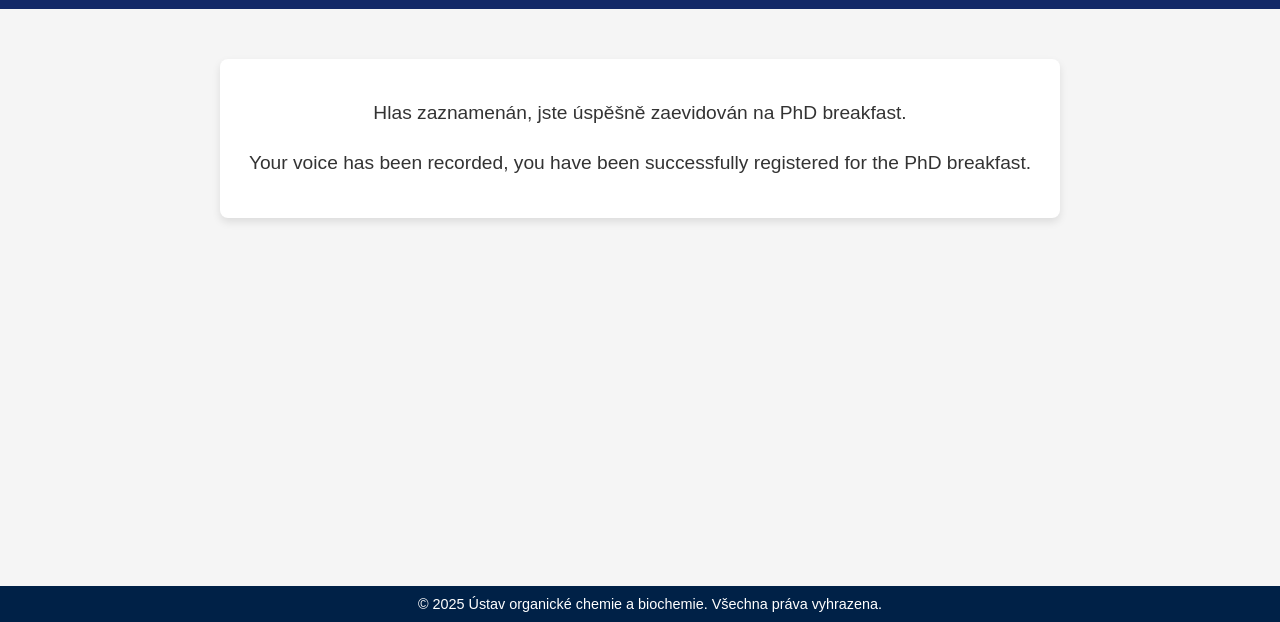
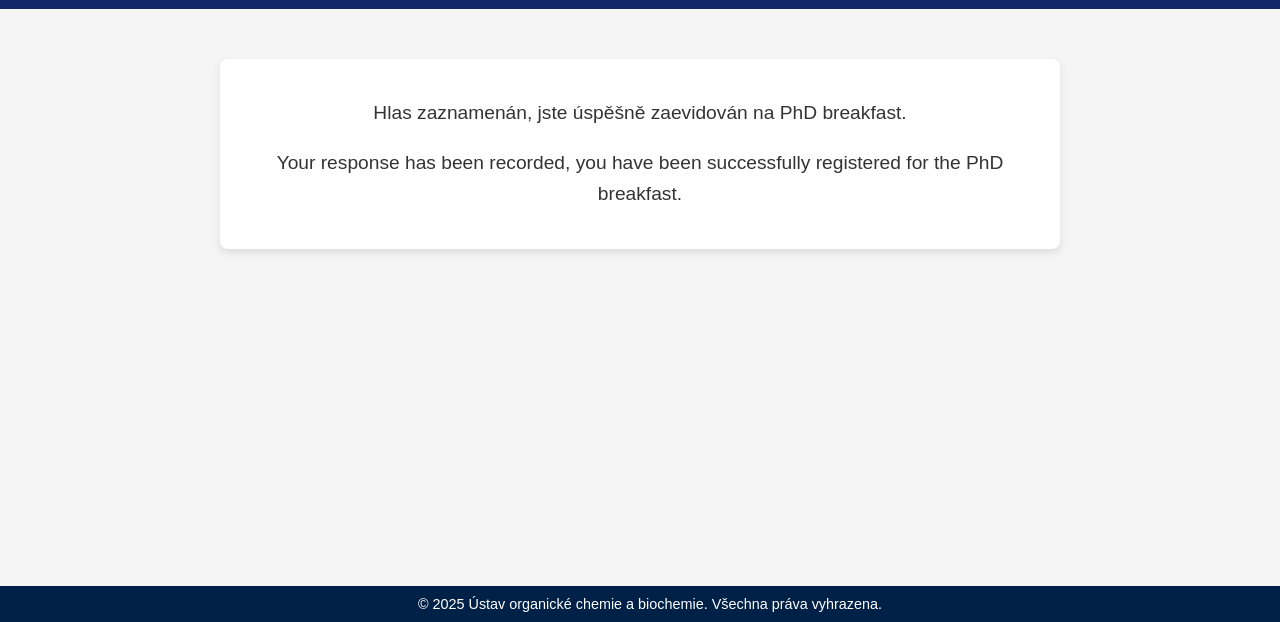
Before and after one commit to Tomistoma/counter, a website: page thanks.html in a window 1280 px wide. Shown: the part 178-800 px from the top of the page. Drawn offline with Linux system fonts and the light colour scheme.

Commit message:
text edit 2

```diff
--- a/thanks.html
+++ b/thanks.html
@@ -65,7 +65,7 @@
 
   <main>
     <p>Hlas zaznamenán, jste úspěšně zaevidován na PhD breakfast. </p>
-    <p>Your voice has been recorded, you have been successfully registered for the PhD breakfast.</p>
+    <p>Your response has been recorded, you have been successfully registered for the PhD breakfast.</p>
   </main>
 
   <footer>
```
